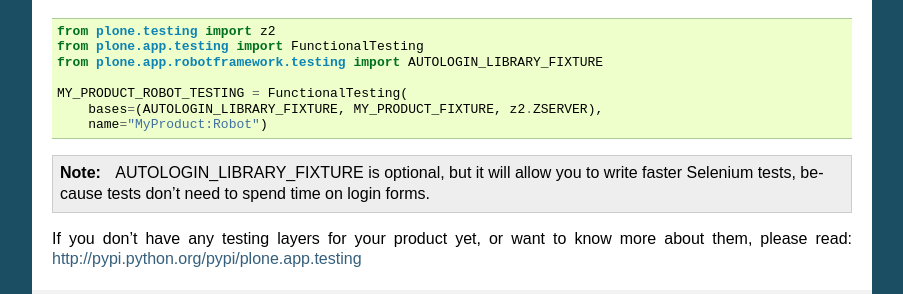
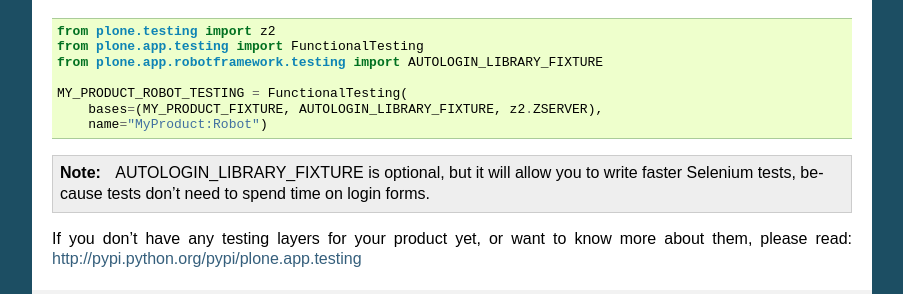
Before and after one commit to plone/plone.app.robotframework, a Sphinx documentation site: the page built from docs/source/happy.rst, in a window 1280 px wide and 900 px high, scrolled down 897 px. Shown: the part 158-452 px from the top of the window, without its empty margins (198-1101 px from the left). Built offline with Sphinx 7.4.7, drawn with Linux system fonts in a browser that asks for light colours.

```diff
--- a/docs/source/happy.rst
+++ b/docs/source/happy.rst
@@ -64,7 +64,7 @@ Update your ``src/my/product/testing.py`` to include::
     from plone.app.robotframework.testing import AUTOLOGIN_LIBRARY_FIXTURE
 
     MY_PRODUCT_ROBOT_TESTING = FunctionalTesting(
-        bases=(AUTOLOGIN_LIBRARY_FIXTURE, MY_PRODUCT_FIXTURE, z2.ZSERVER),
+        bases=(MY_PRODUCT_FIXTURE, AUTOLOGIN_LIBRARY_FIXTURE, z2.ZSERVER),
         name="MyProduct:Robot")
 
 .. note:: AUTOLOGIN_LIBRARY_FIXTURE is optional, but it will allow you to
```
